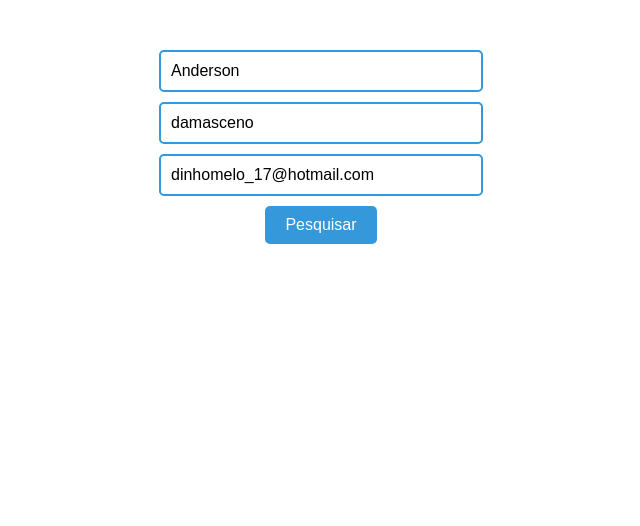
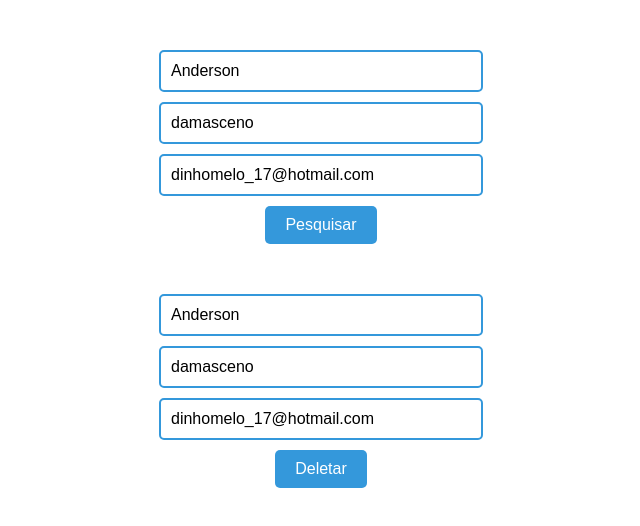
Before and after one commit to Andersonmelodamasceno/Paginas, an Angular app: page / in a window 1280 px wide. Shown: the top 526 px of the page, without its empty margins (319-959 px from the left). Built offline with nearby package versions, Linux system fonts and the light colour scheme.

Commit message:
Get e Delete funcionando

```diff
--- a/Services/FeedServices.ts
+++ b/Services/FeedServices.ts
@@ -15,4 +15,8 @@ export class FeedService {
   pesquisarPorEmail(email: string): Observable<FeedService | null> {
     return this.http.get<FeedService>(`${this.apiUrl}/${email}`);
   }
+
+  deletarPorEMail(email: string): Observable<any> {
+    return this.http.delete<FeedService>(`${this.apiUrl}/${email}`);
+  }
 }
--- a/src/app/paginas/paginas.component.html
+++ b/src/app/paginas/paginas.component.html
@@ -4,3 +4,10 @@
   <input type="text" placeholder="email" [(ngModel)]="email">
   <button (click)="pesquisarPorEmail()">Pesquisar</button>
 </div>
+
+<div class="search-container">
+  <input type="text" placeholder="nome" [(ngModel)]="firstname">
+  <input type="text" placeholder="sobrenome" [(ngModel)]="lastName">
+  <input type="text" placeholder="email" [(ngModel)]="email">
+  <button (click)="deletarPorEMail()">Deletar</button>
+</div>
--- a/src/app/paginas/paginas.component.ts
+++ b/src/app/paginas/paginas.component.ts
@@ -31,4 +31,20 @@ export class PaginasComponent{
       console.warn('Por favor, insira um email válido.');
     }
   }
+  deletarPorEMail() {
+    if (this.email) {
+      this.FeedService.deletarPorEMail(this.email).subscribe(
+      (response) => {
+        console.log('Feed deletado com sucesso', response);
+      },
+      (error) => {
+        console.error('Erro ao deletar o feed', error)
+      }
+      );
+    } else {
+     console.warn('Por favor, insira um email válido para excluir.');
+    }
+
+  }
+
 }
```
